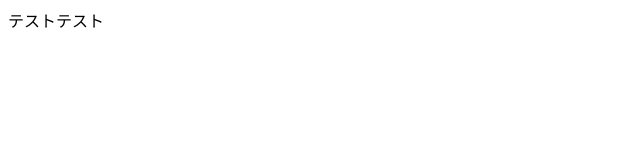
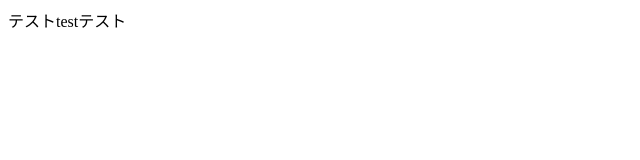
Before and after one commit to stacky395/stacky395.github.io, a plain HTML site: page index.html in a window 1280 px wide. Shown: the full height of the page, 0-640 px from the left. Drawn offline with Linux system fonts and the light colour scheme.

Commit message:
さらに更新したよ

```diff
--- a/index.html
+++ b/index.html
@@ -1,4 +1,4 @@
 <body>
 <title>Swift勉強用</title>
-    <span>テストテスト</span>
+    <span>テストtestテスト</span>
 </body>
```
